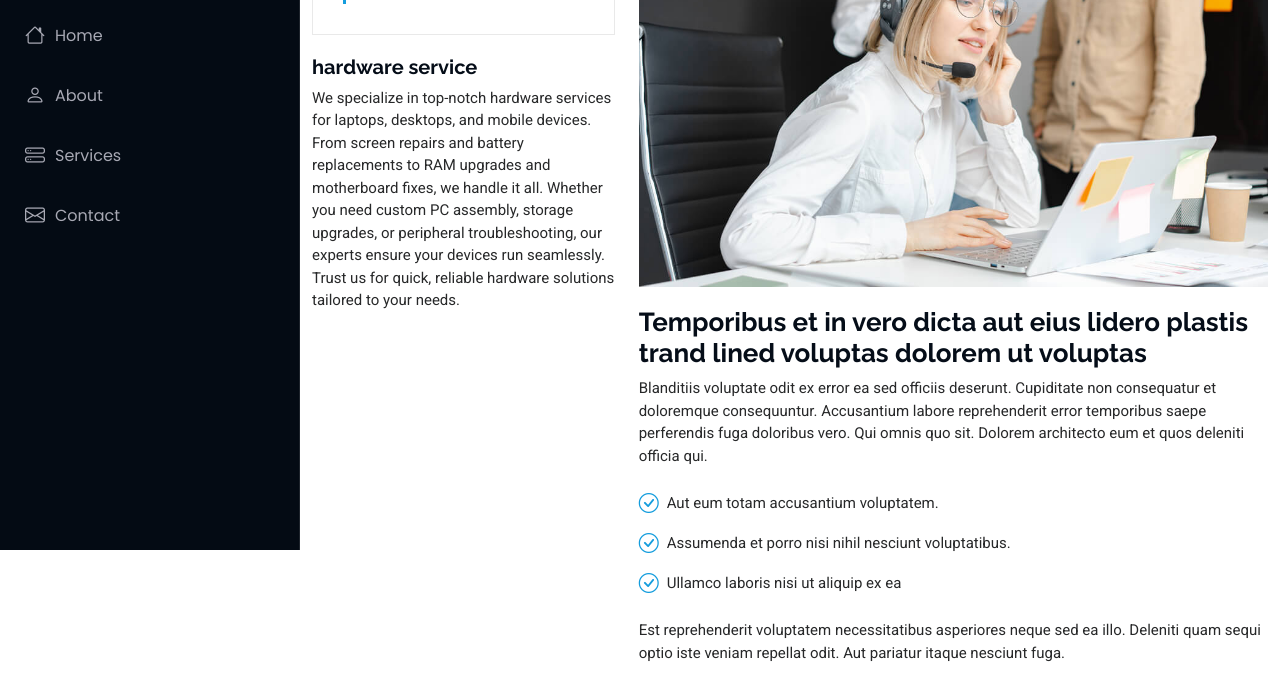
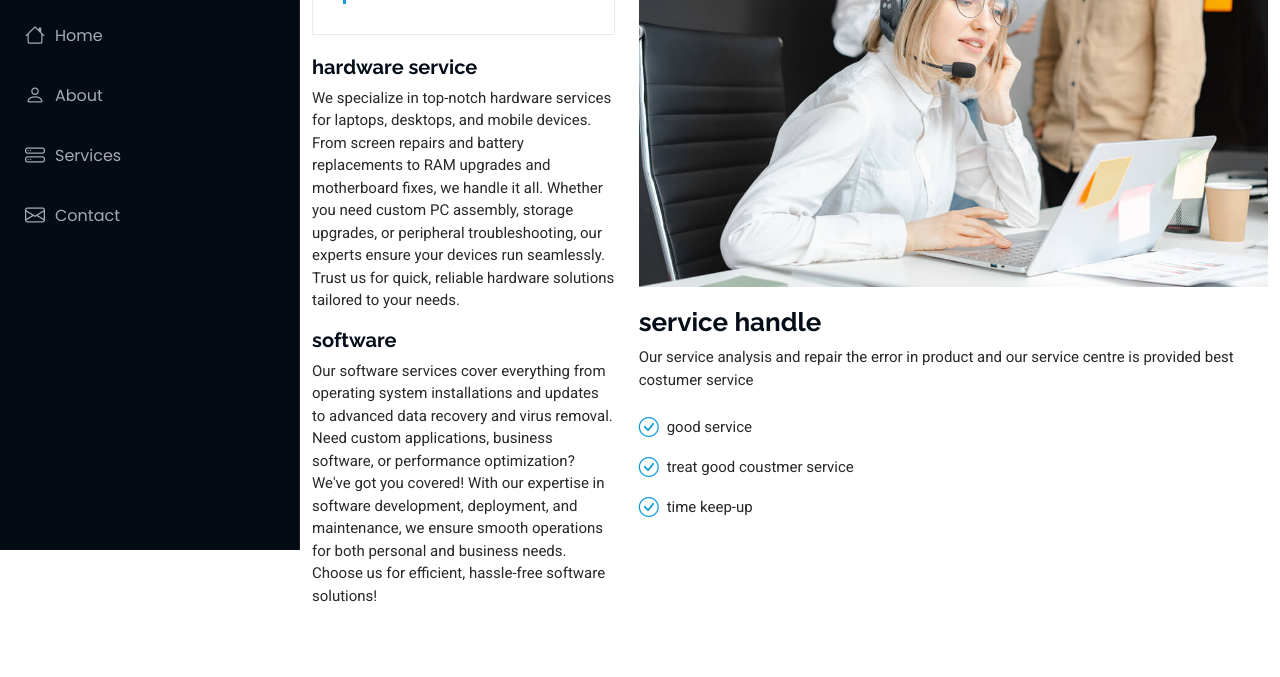
Before and after one commit to ZERO075-git/black-nebula-web-page-code-, a plain HTML site: page black-nebula-webpage/service-details.html in a window 1280 px wide. Shown: the part 250-927 px from the top of the page. Drawn offline with Linux system fonts and the light colour scheme.

Commit message:
Add files via upload

```diff
--- a/black-nebula-webpage/service-details.html
+++ b/black-nebula-webpage/service-details.html
@@ -93,25 +93,24 @@
             <h4>hardware service</h4>
             <p>We specialize in top-notch hardware services for laptops, desktops, and mobile devices. From screen repairs and battery replacements to RAM upgrades and motherboard fixes, we handle it all. Whether you need custom PC assembly, storage upgrades, or peripheral troubleshooting, our experts ensure your devices run seamlessly. Trust us for quick, reliable hardware solutions tailored to your needs.
             </p>
+            <h4>software</h4>
+            <p>Our software services cover everything from operating system installations and updates to advanced data recovery and virus removal. Need custom applications, business software, or performance optimization? We've got you covered! With our expertise in software development, deployment, and maintenance, we ensure smooth operations for both personal and business needs. Choose us for efficient, hassle-free software solutions!
+            </p>
+
           </div>
 
           <div class="col-lg-8" data-aos="fade-up" data-aos-delay="200">
             <img src="assets/img/services.jpg" alt="" class="img-fluid services-img">
-            <h3>Temporibus et in vero dicta aut eius lidero plastis trand lined voluptas dolorem ut voluptas</h3>
-            <p>
-              Blanditiis voluptate odit ex error ea sed officiis deserunt. Cupiditate non consequatur et doloremque consequuntur. Accusantium labore reprehenderit error temporibus saepe perferendis fuga doloribus vero. Qui omnis quo sit. Dolorem architecto eum et quos deleniti officia qui.
+            <h3>service handle</h3>
+            <p>Our service analysis and repair the error in product and  our service  centre is provided best  costumer service
+
             </p>
             <ul>
-              <li><i class="bi bi-check-circle"></i> <span>Aut eum totam accusantium voluptatem.</span></li>
-              <li><i class="bi bi-check-circle"></i> <span>Assumenda et porro nisi nihil nesciunt voluptatibus.</span></li>
-              <li><i class="bi bi-check-circle"></i> <span>Ullamco laboris nisi ut aliquip ex ea</span></li>
+              <li><i class="bi bi-check-circle"></i> <span>good service</span></li>
+              <li><i class="bi bi-check-circle"></i> <span>treat good coustmer service</span></li>
+              <li><i class="bi bi-check-circle"></i> <span>time keep-up</span></li>
             </ul>
-            <p>
-              Est reprehenderit voluptatem necessitatibus asperiores neque sed ea illo. Deleniti quam sequi optio iste veniam repellat odit. Aut pariatur itaque nesciunt fuga.
-            </p>
-            <p>
-              Sunt rem odit accusantium omnis perspiciatis officia. Laboriosam aut consequuntur recusandae mollitia doloremque est architecto cupiditate ullam. Quia est ut occaecati fuga. Distinctio ex repellendus eveniet velit sint quia sapiente cumque. Et ipsa perferendis ut nihil. Laboriosam vel voluptates tenetur nostrum. Eaque iusto cupiditate et totam et quia dolorum in. Sunt molestiae ipsum at consequatur vero. Architecto ut pariatur autem ad non cumque nesciunt qui maxime. Sunt eum quia impedit dolore alias explicabo ea.
-            </p>
+
           </div>
 
         </div>
```
Also changed, not shown: black-nebula-webpage/index.html (+2 -2 lines).
